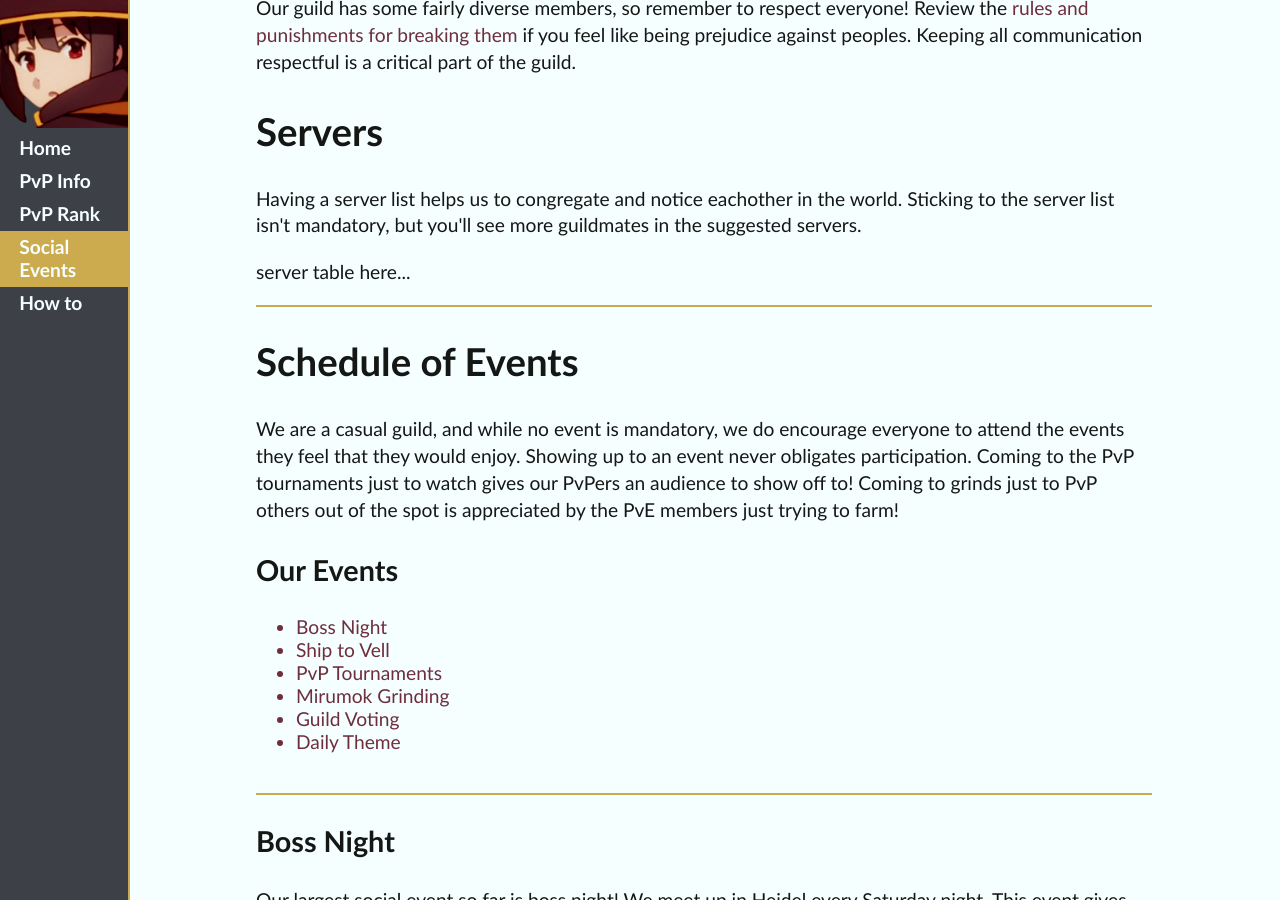
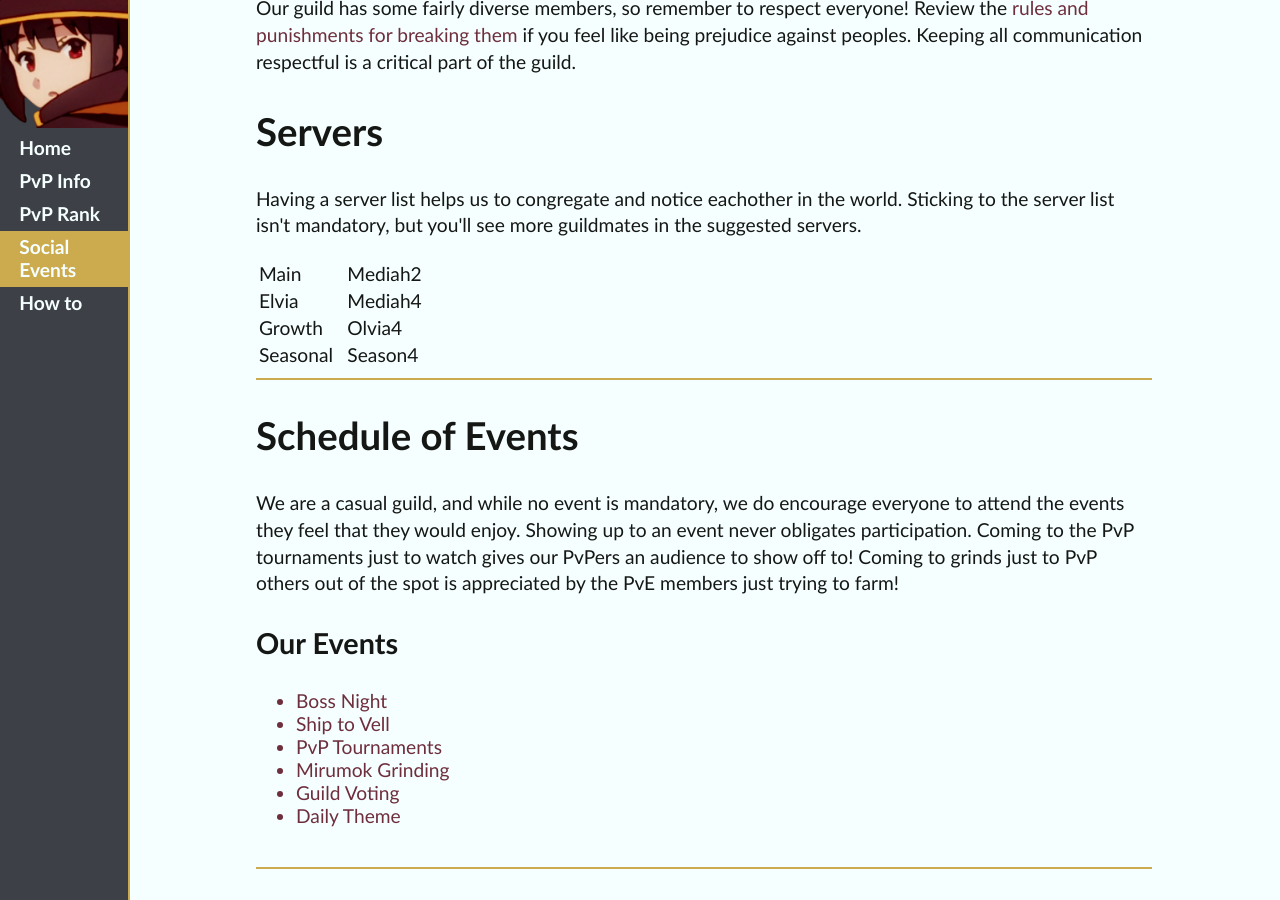
Before and after one commit to ideonella/ideonella.github.io, a Jekyll site: the page built from social.html, in a window 1280 px wide and 900 px high, scrolled down 560 px. Built offline with Jekyll 4.4.1, drawn with Linux system fonts in a browser that asks for light colours.

Commit message:
Update social.html

```diff
--- a/social.html
+++ b/social.html
@@ -16,7 +16,12 @@ title: Social Events
 <h2 id="servers">Servers</h2>
 <p>Having a server list helps us to congregate and notice eachother in the world. Sticking to the server list isn't mandatory,
  but you'll see more guildmates in the suggested servers.</p>
-<p>server table here...</p>
+<table class="small"><tbody>
+<tr><td>Main</td><td>Mediah2</td></tr>
+ <tr><td>Elvia</td><td>Mediah4</td></tr>
+ <tr><td>Growth</td><td>Olvia4</td></tr>
+ <tr><td>Seasonal</td><td>Season4</td></tr>
+</tbody></table>
 <hr>
 <h2 id="schedule-of-events">Schedule of Events</h2>
 <p>We are a casual guild, and while no event is mandatory, we do encourage everyone to attend the events they feel that they would enjoy. Showing up to an event never
@@ -66,7 +71,7 @@ title: Social Events
  <hr>
  <h3 id="daily-theme">Daily Theme</h3>
 <p>These are the suggested daily activites!</p>
-<table style="width: 20%; margin: 0;"><tbody>
+<table class="small"><tbody>
 <tr><td>Sunday</td><td>Quest</td></tr>
  <tr><td>Monday</td><td>Lifeskill</td></tr>
  <tr><td>Tuesday</td><td>PvP</td></tr>
```
